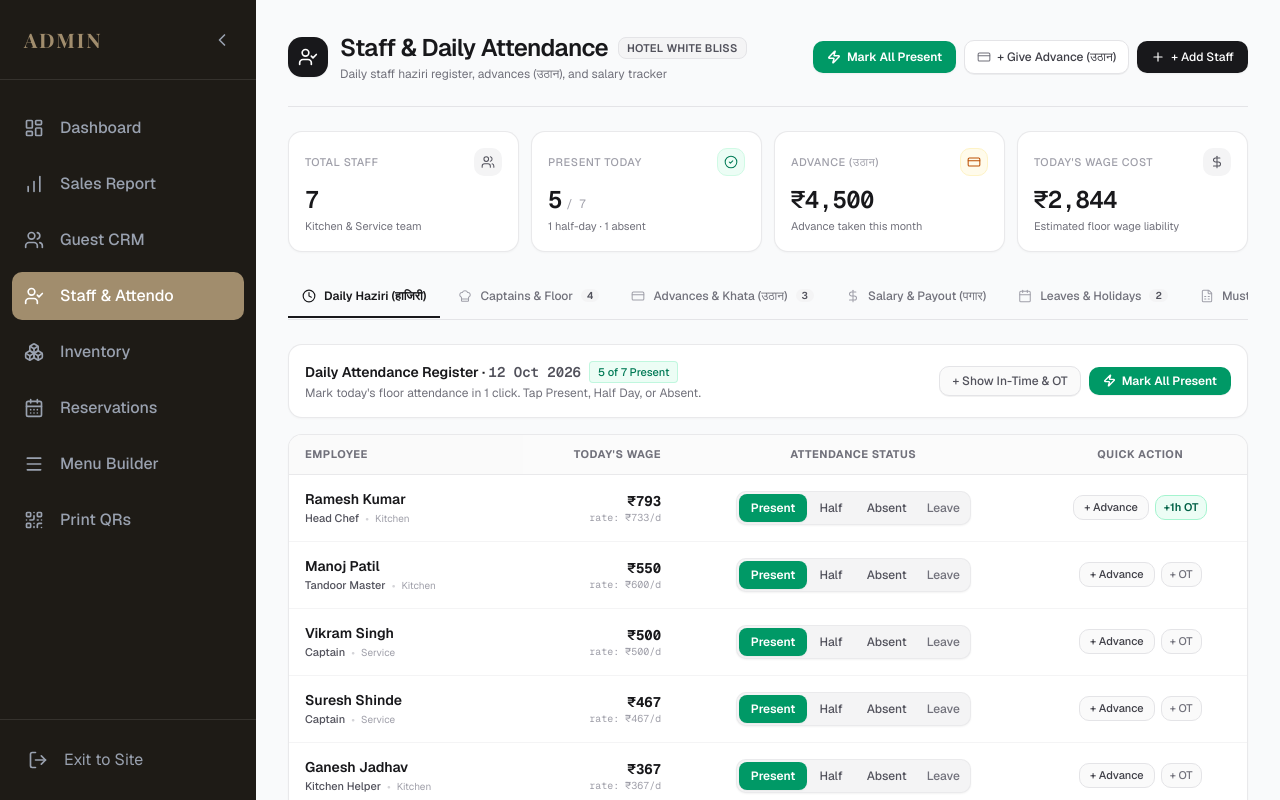
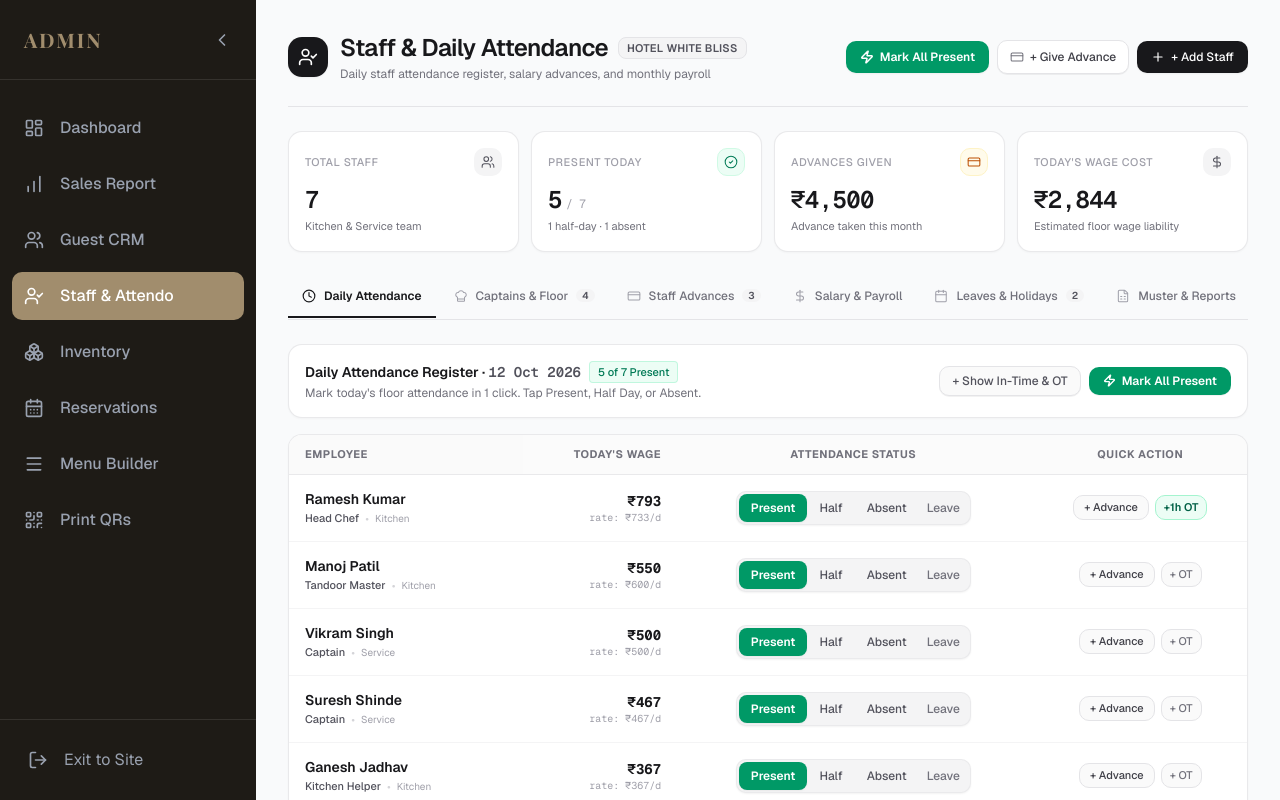
Before and after one commit to ketanaryan/food-qr, a Next.js app: page /admin/attendo in a window 1280 px wide. Shown: the top 800 px of the page. Built offline with nearby package versions, Linux system fonts and the light colour scheme; a web font is replaced by a local one.

Commit message:
style(attendo): replace all Hindi terms with clean, professional English

```diff
--- a/src/app/admin/attendo/page.tsx
+++ b/src/app/admin/attendo/page.tsx
@@ -1005,7 +1005,7 @@ export default function AttendoPage() {
                 )}
               </div>
               <p className="text-xs text-zinc-500 mt-0.5 font-normal">
-                Daily staff haziri register, advances (उठान), and salary tracker
+                Daily staff attendance register, salary advances, and monthly payroll
               </p>
             </div>
           </div>
@@ -1027,7 +1027,7 @@ export default function AttendoPage() {
             className="inline-flex items-center gap-1.5 px-3 py-2 bg-white hover:bg-zinc-50 text-zinc-700 border border-zinc-200 rounded-lg text-xs font-medium transition shadow-2xs active:scale-95"
           >
             <CreditCard size={14} strokeWidth={1.75} className="text-zinc-500" />
-            <span>+ Give Advance (उठान)</span>
+            <span>+ Give Advance</span>
           </button>
 
           <button
@@ -1077,7 +1077,7 @@ export default function AttendoPage() {
 
         <div className="bg-white p-4 rounded-xl border border-zinc-200/80 shadow-[0_1px_2px_rgba(0,0,0,0.03)] flex flex-col justify-between">
           <div className="flex items-center justify-between mb-2">
-            <span className="text-[11px] font-medium uppercase tracking-wider text-zinc-400">Advance (उठान)</span>
+            <span className="text-[11px] font-medium uppercase tracking-wider text-zinc-400">Advances Given</span>
             <div className="w-7 h-7 rounded-lg bg-amber-50 text-amber-700 flex items-center justify-center border border-amber-100">
               <CreditCard size={14} strokeWidth={1.75} />
             </div>
@@ -1110,10 +1110,10 @@ export default function AttendoPage() {
       <div className="border-b border-zinc-200">
         <div className="flex items-center gap-1 overflow-x-auto pb-px">
           {[
-            { id: "attendance", label: "Daily Haziri (हाजिरी)", icon: Clock },
+            { id: "attendance", label: "Daily Attendance", icon: Clock },
             { id: "captains", label: "Captains & Floor", icon: ChefHat, badge: captainsRoster.length },
-            { id: "advances", label: "Advances & Khata (उठान)", icon: CreditCard, badge: advances.length },
-            { id: "payroll", label: "Salary & Payout (पगार)", icon: DollarSign },
+            { id: "advances", label: "Staff Advances", icon: CreditCard, badge: advances.length },
+            { id: "payroll", label: "Salary & Payroll", icon: DollarSign },
             { id: "leaves", label: "Leaves & Holidays", icon: Calendar, badge: pendingLeavesCount },
             { id: "reports", label: "Muster & Reports", icon: FileSpreadsheet },
             { id: "directory", label: "Staff Directory", icon: Users }
@@ -1351,7 +1351,7 @@ export default function AttendoPage() {
                                 setIsAdvanceModalOpen(true);
                               }}
                               className="px-2.5 py-1 text-[11px] font-medium text-zinc-700 bg-zinc-50 hover:bg-zinc-100 border border-zinc-200 rounded-lg transition active:scale-95"
-                              title="Give Advance / Uthaan"
+                              title="Give Staff Advance"
                             >
                               + Advance
                             </button>
@@ -2329,7 +2329,7 @@ export default function AttendoPage() {
       {isArrearModalOpen && (
         <div className="fixed inset-0 bg-black/60 z-50 flex items-center justify-center p-4 backdrop-blur-xs animate-in fade-in duration-150">
           <div className="bg-white rounded-2xl w-full max-w-md p-5 space-y-4 shadow-xl border border-zinc-200">
-            <h3 className="font-semibold text-sm text-zinc-900">Held Salary Khata (Arrears)</h3>
+            <h3 className="font-semibold text-sm text-zinc-900">Held Salary & Arrears Balance</h3>
             <form onSubmit={handleArrearSubmit} className="space-y-3 text-xs">
               <div>
                 <label className="block font-medium text-zinc-700 mb-1">Employee</label>
```
